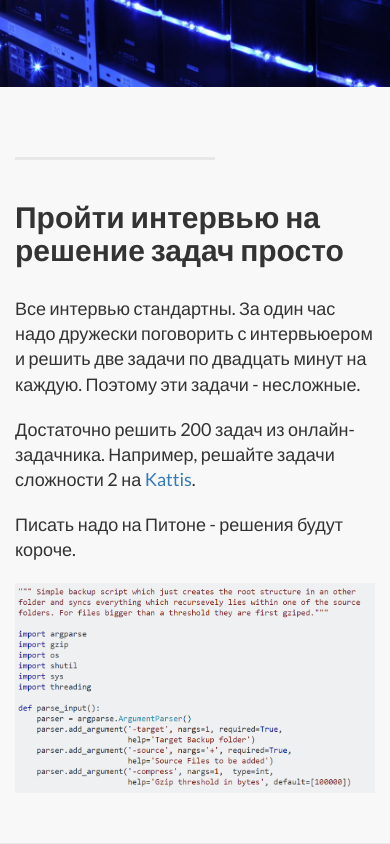
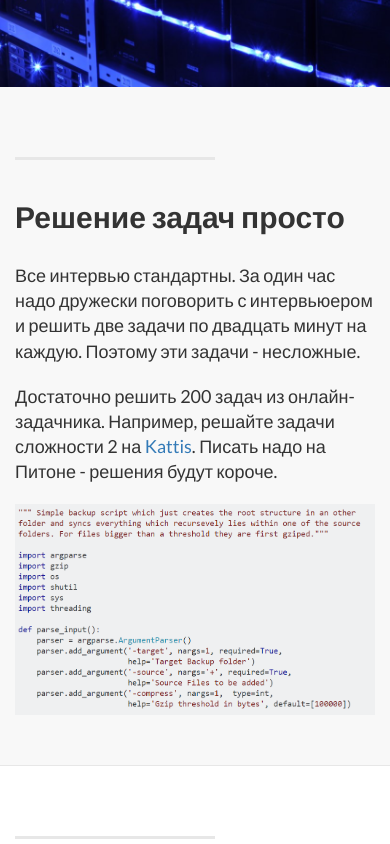
Before and after one commit to travelfree/travelfree.github.io, a plain HTML site: page index.html in a window 390 px wide. Shown: the part 560-1404 px from the top of the page. Drawn offline with Linux system fonts and the light colour scheme.

Commit message:
tried alignments

```diff
--- a/index.html
+++ b/index.html
@@ -94,16 +94,15 @@
     <div class="content-section-a">
 
         <div class="container">
-            <div class="row">
+            <div class="row align-items-center" class="height: 100vh;">
                 <div class="col-lg-5 col-sm-6">
                     <hr class="section-heading-spacer">
                     <div class="clearfix"></div>
-                    <h2 class="section-heading">Пройти интервью на решение задач просто</h2>
+                    <h2 class="section-heading">Решение задач просто</h2>
                     <p class="lead">Все интервью стандартны. За один час надо дружески поговорить с интервьюером и решить две задачи по двадцать минут на каждую. Поэтому эти задачи - несложные.</p>
-                    <p class="lead">Достаточно решить 200 задач из онлайн-задачника. Например, решайте задачи сложности 2 на <a href="http://open.kattis.con">Kattis</a>.</p>
-                    <p class="lead">Писать надо на Питоне - решения будут короче.</p>
+                    <p class="lead">Достаточно решить 200 задач из онлайн-задачника. Например, решайте задачи сложности 2 на <a href="http://open.kattis.con">Kattis</a>. Писать надо на Питоне - решения будут короче.</p>
                 </div>
-                <div class="col-lg-5 col-lg-offset-2 col-sm-6 align-items-center">
+                <div class="col-lg-5 col-lg-offset-2 col-sm-6">
 					<img class="img-responsive" src="img/python.png" alt="python">
                 </div>
             </div>
@@ -175,7 +174,7 @@
                 <div class="col-lg-6">
                     <ul class="list-inline banner-social-buttons">
                         <li>
-                            <a href="https://t.me/linuxgeek" class="btn btn-default btn-lg"><i class="fa-brands fa-telegram"></i> <span class="network-name">linuxgeek</span></a>
+                            <a href="https://t.me/linuxgeek" class="btn btn-default btn-lg"><i class="fa-brands fa-telegram"></i> <span class="network-name">@linuxgeek</span></a>
                         </li>
                     </ul>
                 </div>
```
